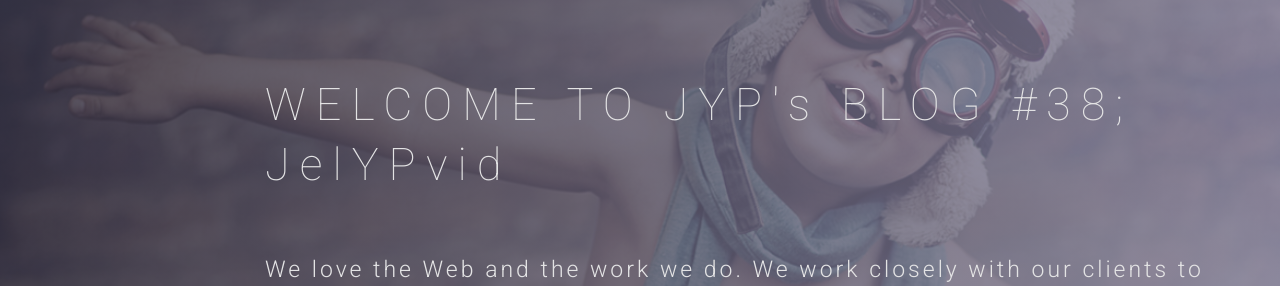
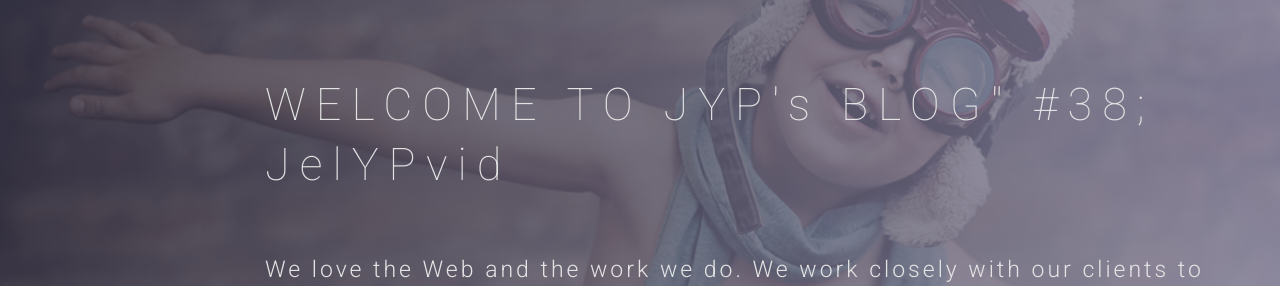
Before and after one commit to jyspark46/jyspark46.github.io, a Jekyll site: the page built from index.html, in a window 1280 px wide and 900 px high. Shown: the part 235-521 px from the top of the window. Built offline with Jekyll 4.4.1, drawn with Linux system fonts in a browser that asks for light colours; nearby versions of some CDN libraries; some web fonts are replaced.

Commit message:
third commit

```diff
--- a/index.html
+++ b/index.html
@@ -10,7 +10,7 @@ permalink: /
     <div class="row">
       <div class="col-md-10 col-md-offset-2">
         <div class="block">
-          <h1 class="animated fadeInUp">WELCOME TO JYP's BLOG #38; <br> JelYPvid</h1>
+          <h1 class="animated fadeInUp">WELCOME TO JYP's BLOG" #38; <br> JelYPvid</h1>
           <p class="animated fadeInUp">We love the Web and the work we do. We work closely with our clients to deliver the best possible solutions for their needs</p>
         </div>
       </div>
```
